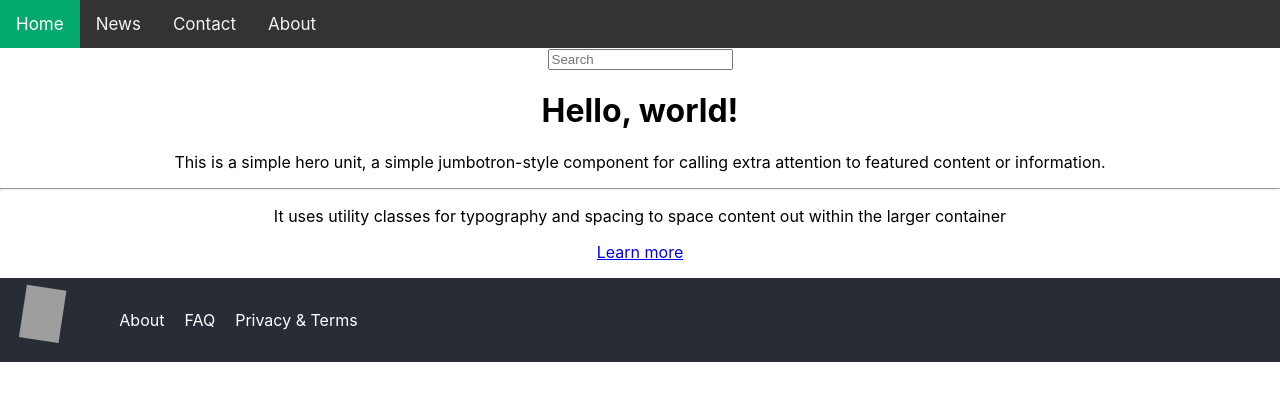
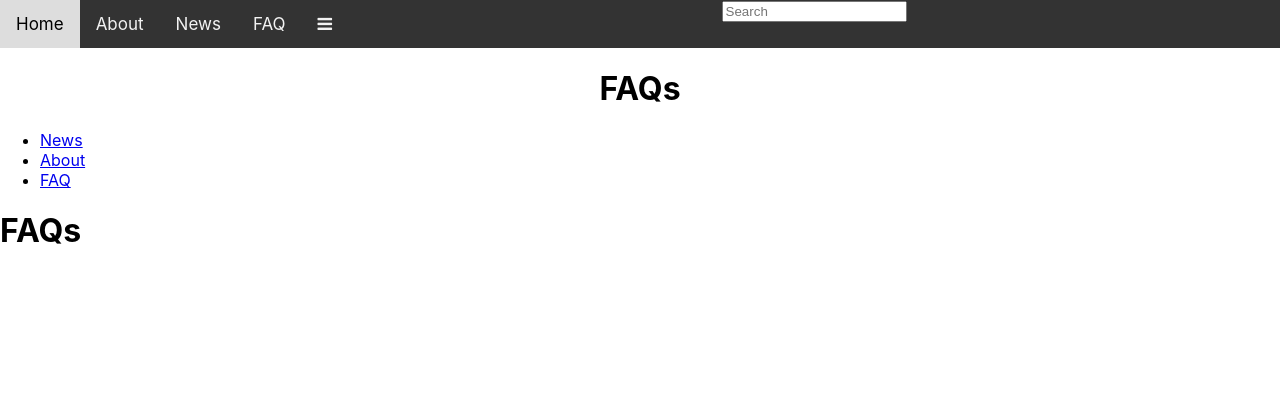
Before and after one commit to aftabnabi/my-react-app, a React (Create React App) app: page /faq in a window 1280 px wide. Shown: the top 400 px of the page. Built offline with nearby package versions, Linux system fonts and the light colour scheme; grey boxes are pictures that could not be loaded.

Commit message:
added new pages

```diff
--- a/package.json
+++ b/package.json
@@ -34,5 +34,8 @@
       "last 1 firefox version",
       "last 1 safari version"
     ]
+  },
+  "devDependencies": {
+    "react-router-dom": "^5.3.0"
   }
 }
--- a/src/App.js
+++ b/src/App.js
@@ -1,38 +1,40 @@
 import logo from './logo.svg';
 import './App.css';
+import ReactDOM from 'react-dom';
+import { BrowserRouter as Router, Route, Link, Switch } from "react-router-dom";
+import News from './pages/news';
+import About from './pages/about';
+import Faq from './pages/faq';
+import Footer from './footer';
+import Home from './pages/home';
+
 function NavBar(){
-  return <div class="topnav" id="myTopnav">
-  <a href="#home" class="active">Home</a>
-  <a href="#news">News</a>
-  <a href="#contact">Contact</a>
-  <a href="#about">About</a>
-  <a href="javascript:void(0);" class="icon" onclick="myFunction()">
-    <i class="fa fa-bars"></i>
-  </a>
-</div>
+  return <Router>
+    <div class="topnav" id="myTopnav">
+    <Link to="/">Home</Link>
+    <Link to="/about">About</Link>
+    <Link to="/News">News</Link>
+    <Link to="/faq">FAQ</Link>
+    <Link to={<myFunction />}>
 
-}
+      <i class="fa fa-bars" aria-hidden="true"></i>
+    </Link>
+    <SearchBar />
+  </div>
+  <Switch>
+    <Route exact path="/"  component={Home}/>
+    <Route path="/about" component={About} />
+    <Route path="/news" component={News} />
+    <Route path="/faq" component={Faq} />
+  </Switch>
+  </Router>
+  }
+
 //create search bar component
 function SearchBar(){
   return <input className="form-control mr-sm-2" type="search" placeholder="Search" aria-label="Search"/>
 }
-//create main content component
-function MainContent(){
-  return (
-  <>
-  <div className="jumbotron">
-    <h1 className="display-4">Hello, world!</h1>
-    <p className="lead">This is a simple hero unit, a simple jumbotron-style component for calling extra attention to featured content or information.</p>
-    <hr className="my-4"/>
-    <p>It uses utility classes for typography and spacing to space content out within the larger container
-      </p>
-      <p className="lead">
-        <a className="btn btn-primary btn-lg" href="#" role="button">Learn more</a>
-        </p>
-        </div>
-        </>
-        );
-}
+
 
 /* Toggle between adding and removing the "responsive" class to topnav when the user clicks on the icon */
 function myFunction() {
@@ -50,24 +52,10 @@ function App() {
 
       <div className="App">
           <NavBar />
-          <SearchBar />
+       </div>
+       <Footer />
+      </>
 
-        <MainContent />
-      </div>
-
-      <footer className="App-footer">
-
-       <div class="footer-logo">
-       <img class="App-logo" src="https://www.google.com/images/branding/googlelogo/2x/googlelogo_color_272x92dp.png" alt="google logo"/>
-       </div>
-       <div class="footer-menu">
-       <ul class="footer-menu-ul">
-       <li><a href="#">About</a></li>
-       <li><a href="#">FAQ</a></li>
-       <li><a href="#">Privacy & Terms</a></li>
-       </ul>
-       </div>
-       </footer></>
 );
 }
 
--- /dev/null
+++ b/src/data/news.json
@@ -0,0 +1,53 @@
+[
+  {
+    "authors": [],
+    "date_download": null,
+    "date_modify": null,
+    "date_publish": "2017-07-17 17:03:00",
+    "description": "Russia has called on Ukraine to stick to the Minsk peace process [news-please will extract the whole text but in this example file we needed to cut off here because of copyright laws].",
+    "filename": "https%3A%2F%2Fwww.rt.com%2Fnews%2F203203-ukraine-russia-troops-border%2F.json",
+    "image_url": "https://img.rt.com/files/news/31/9c/30/00/canada-russia-troops-buildup-.si.jpg",
+    "language": "en",
+    "localpath": null,
+    "source_domain": "www.rt.com",
+    "maintext": "Russia has called on Ukraine to stick to the Minsk peace process [news-please will extract the whole text but in this example file we needed to cut off here because of copyright laws].",
+    "title": "Washington to Kiev: Stick to Minsk ceasefire, stop making false \u2018invasion\u2019 claims",
+    "title_page": null,
+    "title_rss": null,
+    "url": "https://www.rt.com/news/203203-ukraine-russia-troops-border/"
+  },
+  {
+    "authors": [],
+    "date_download": null,
+    "date_modify": null,
+    "date_publish": "2017-07-17 17:03:00",
+    "description": "Russia has called on Ukraine to stick to the Minsk peace process [news-please will extract the whole text but in this example file we needed to cut off here because of copyright laws].",
+    "filename": "https%3A%2F%2Fwww.rt.com%2Fnews%2F203203-ukraine-russia-troops-border%2F.json",
+    "image_url": "https://img.rt.com/files/news/31/9c/30/00/canada-russia-troops-buildup-.si.jpg",
+    "language": "en",
+    "localpath": null,
+    "source_domain": "www.rt.com",
+    "maintext": "Russia has called on Ukraine to stick to the Minsk peace process [news-please will extract the whole text but in this example file we needed to cut off here because of copyright laws].",
+    "title": "Moscow to Kiev: Stick to Minsk ceasefire, stop making false \u2018invasion\u2019 claims",
+    "title_page": null,
+    "title_rss": null,
+    "url": "https://www.rt.com/news/203203-ukraine-russia-troops-border/"
+  },
+{
+    "authors": [],
+    "date_download": null,
+    "date_modify": null,
+    "date_publish": "2017-07-17 17:03:00",
+    "description": "Russia has called on Ukraine to stick to the Minsk peace process [news-please will extract the whole text but in this example file we needed to cut off here because of copyright laws].",
+    "filename": "https%3A%2F%2Fwww.rt.com%2Fnews%2F203203-ukraine-russia-troops-border%2F.json",
+    "image_url": "https://img.rt.com/files/news/31/9c/30/00/canada-russia-troops-buildup-.si.jpg",
+    "language": "en",
+    "localpath": null,
+    "source_domain": "www.rt.com",
+    "maintext": "Russia has called on Ukraine to stick to the Minsk peace process [news-please will extract the whole text but in this example file we needed to cut off here because of copyright laws].",
+    "title": "Beijing to Kiev: Stick to Minsk ceasefire, stop making false \u2018invasion\u2019 claims",
+    "title_page": null,
+    "title_rss": null,
+    "url": "https://www.rt.com/news/203203-ukraine-russia-troops-border/"
+  }
+]
--- /dev/null
+++ b/src/footer.js
@@ -0,0 +1,43 @@
+import logo from './logo.svg';
+import './App.css';
+import ReactDOM from 'react-dom';
+import { BrowserRouter as Router, Route, Link, Switch } from "react-router-dom";
+import News from './pages/news';
+import About from './pages/about';
+import Faq from './pages/faq';
+import React from 'react';
+
+
+class Footer extends React.Component {
+  render() {
+    return (
+      <div>
+  <Router>
+    <div>
+      <nav>
+        <ul>
+          <li>
+            <Link to="/">News</Link>
+          </li>
+          <li>
+            <Link to="/about">About</Link>
+          </li>
+          <li>
+            <Link to="/faq">FAQ</Link>
+          </li>
+        </ul>
+      </nav>
+
+      <Switch>
+        <Route exact path="/" component={News} />
+        <Route exact path="/about" component={About} />
+        <Route exact path="/faq" component={Faq} />
+      </Switch>
+    </div>
+  </Router>
+</div>
+    );
+  }
+}
+
+export default Footer;
--- /dev/null
+++ b/src/pages/about.js
@@ -0,0 +1,19 @@
+import React from 'react';  // eslint-disable-line no-unused-vars
+//news list from data.json
+import news from '../data/news.json';
+
+export default class News extends React.Component {
+  constructor(props) {
+    super(props);
+    }
+
+  render() {
+    return (
+      <div>
+        <div>
+          <h1>About us page</h1>
+        </div>
+      </div>
+    );
+  }
+}
--- /dev/null
+++ b/src/pages/faq.js
@@ -0,0 +1,19 @@
+import React from 'react';  // eslint-disable-line no-unused-vars
+//news list from data.json
+import news from '../data/news.json';
+
+export default class News extends React.Component {
+  constructor(props) {
+    super(props);
+
+  }
+
+  render() {
+    return (
+      <div>
+        <div><h1>FAQs</h1></div>
+        </div>
+
+    );
+  }
+}
--- /dev/null
+++ b/src/pages/home.js
@@ -0,0 +1,29 @@
+import React from 'react';  // eslint-disable-line no-unused-vars
+//news list from data.json
+import news from '../data/news.json';
+
+export default class Home extends React.Component {
+  constructor(props) {
+    super(props);
+    }
+
+  render() {
+    return (
+      //create main content component
+  <>
+  <div className="jumbotron">
+    <h1 className="display-4">Hello, world!</h1>
+
+    <p className="lead">This is a simple hero unit, a simple jumbotron-style component for calling extra attention to featured content or information.</p>
+    <hr className="my-4"/>
+    <p>It uses utility classes for typography and spacing to space content out within the larger container
+      </p>
+      <p className="lead">
+        <a className="btn btn-primary btn-lg" href="#" role="button">Learn more</a>
+        </p>
+        </div>
+        </>
+        );
+
+  }
+}
--- /dev/null
+++ b/src/pages/news.js
@@ -0,0 +1,35 @@
+import React from 'react';  // eslint-disable-line no-unused-vars
+//news list from data.json
+import news from '../data/news.json';
+
+export default class News extends React.Component {
+  constructor(props) {
+    super(props);
+    this.state = {
+      news: news,
+    };
+  }
+
+  render() {
+    console.log(this.state.news);
+    return (
+      <div>
+        <div className="news-list">
+        {
+          this.state.news.map((news, index) =>
+            <div className="news-item" key={index}>
+              <div className="news-item-image">
+                <img src={news.image} alt={news.title} />
+              </div>
+              <div className="news-item-content">
+                <h3 className="news-item-title">{news.title}</h3>
+                <p className="news-item-description">{news.description}</p>
+                <p className="news-item-date">{news.date}</p>
+              </div>
+            </div>
+          )}
+        </div>
+      </div>
+    );
+  }
+}
```
Also changed, not shown: 1 other file (tests, documents, lock files or other folders).
